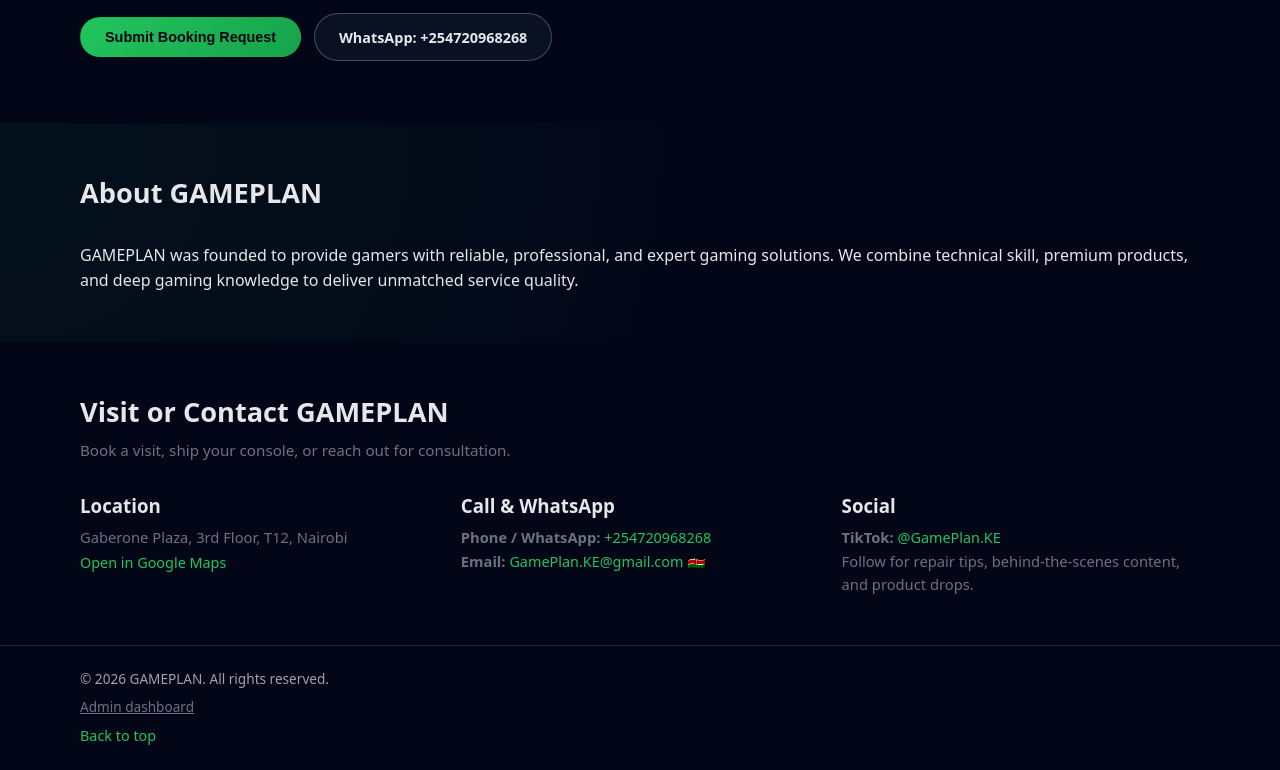
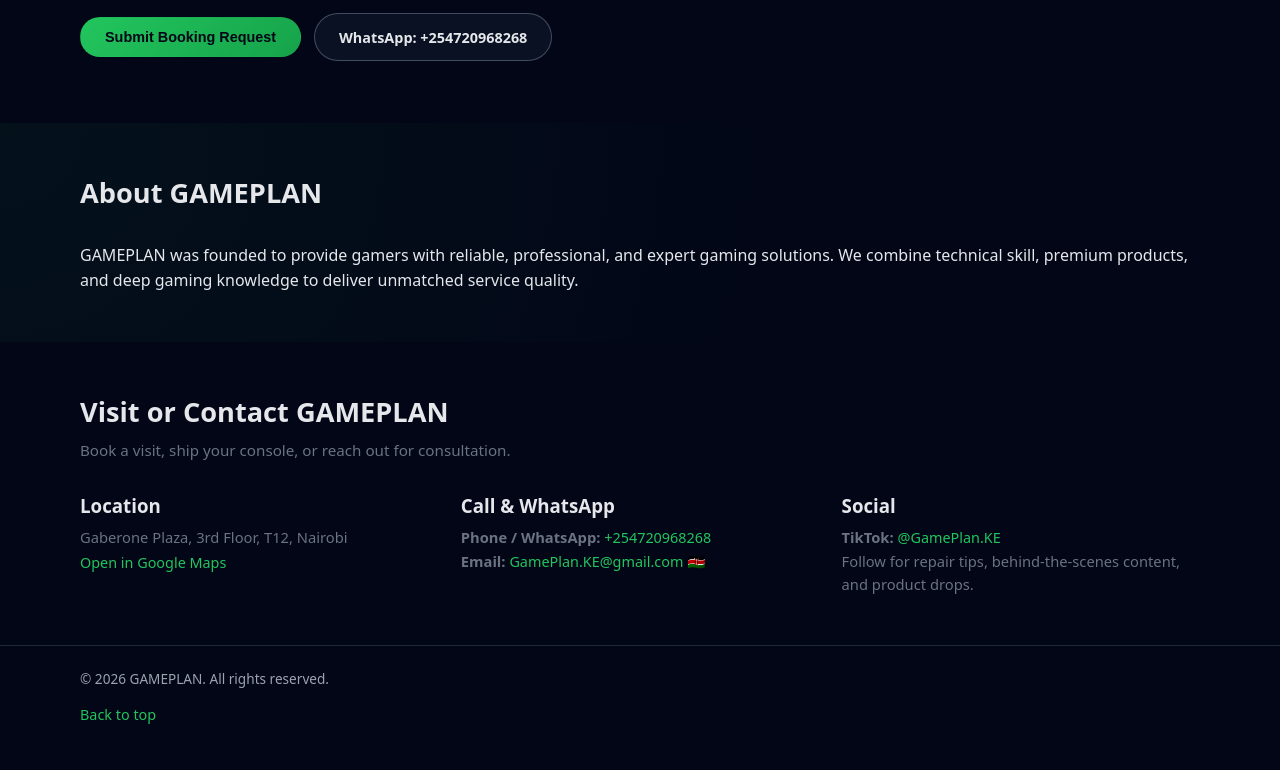
Before and after one commit to KimWoodsX/Gameplan.ke, a website: page index.html in a window 1280 px wide. Shown: the part 3485-4255 px from the top of the page. After the commit the page ends 4233 px from the top, so only its background shows below. Drawn offline with Linux system fonts and the light colour scheme; no server answers.

Commit message:
Update index.html

```diff
--- a/index.html
+++ b/index.html
@@ -339,7 +339,6 @@
     <div class="container footer-content">
       <p>&copy; <span id="year"></span> GAMEPLAN. All rights reserved.</p>
       <p class="footer-note footer-note--admin">
-        <a href="/admin" class="footer-admin-link" aria-label="GAMEPLAN admin dashboard (staff only)">Admin dashboard</a>
       </p>
       <a href="#top" class="back-to-top">Back to top</a>
     </div>
```
